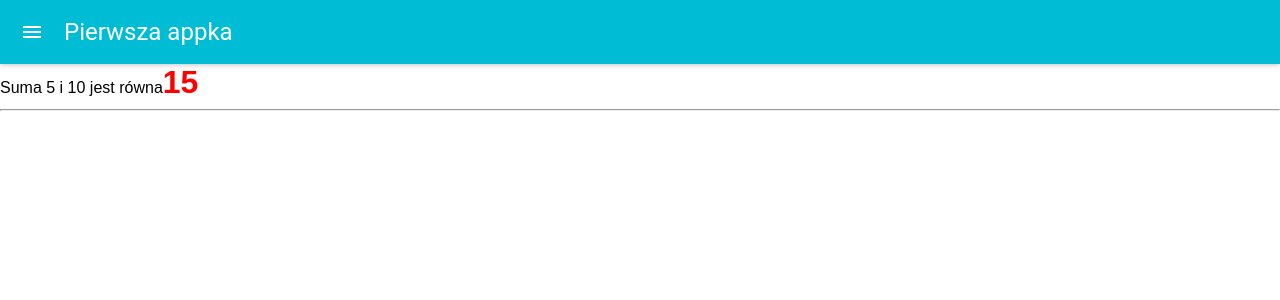
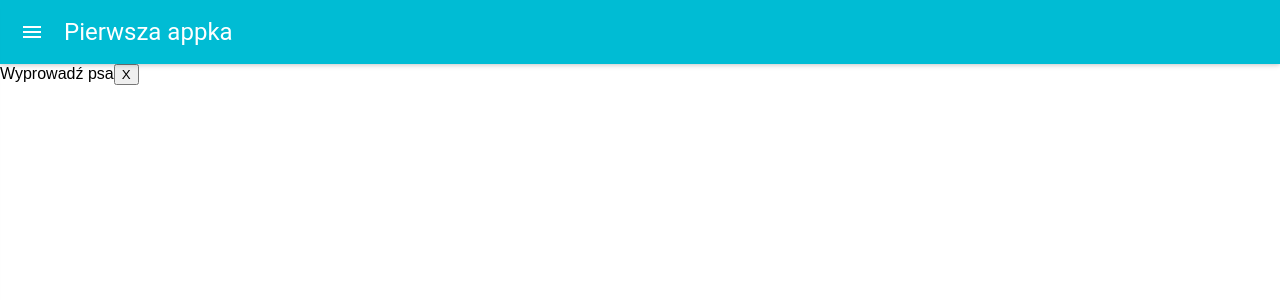
Before and after one commit to improcode/react_is_1, a React (Create React App) app: page /todo in a window 1280 px wide. Shown: the top 300 px of the page. Built offline with nearby package versions, Linux system fonts and the light colour scheme.

Commit message:
todo list part1

```diff
--- a/src/App.js
+++ b/src/App.js
@@ -2,7 +2,6 @@ import React from 'react'
 import {
     BrowserRouter as Router,
     Route,
-    Link
 } from 'react-router-dom'
 import AppBar from 'material-ui/AppBar'
 
@@ -16,6 +15,7 @@ import CounterWithState from './components/CounterWithState'
 import Dashboard from './components/Dashboard'
 import Hello from './components/Hello'
 import SideBar from './components/SideBar'
+import ToDo from './components/ToDo/ToDo'
 
 
 class App extends React.Component {
@@ -44,7 +44,8 @@ class App extends React.Component {
                             isSideBarOpen={this.state.isDrawerOpen}
                         />
 
-
+                        <Route path={'/todo'}
+                               component={ToDo}/>
                         <Route path={'/mapping-array'}
                                component={MappingArray}/>
                         <Route path={'/mapping-array-2'}
@@ -59,13 +60,11 @@ class App extends React.Component {
                                render={() => (
                                    <MyFirstComponent name={'Artur'}/>)}/>
                         <Route path={'/header'}
-                               component={Header}
-                               text={'PAAANIE, daj pan spokój'}/>
+                               render={()=> (<Header text={'PAAANIE, daj pan spokój'}/>)}/>
                         <Route path={'/add'}
-                               component={Add}
-                               numberA={5}
-                               numberB={10}
-                               isRed={false}/>
+                               render={()=> (
+                                   <Add numberA={5} numberB={10} isRed={false} />)}/>
+
                         <Route path={'/hello/:name'}
                                component={Hello}/>
 
@@ -79,10 +78,10 @@ class App extends React.Component {
                 {/*<hr/>*/}
 
 
-                <Add numberA={5}
-                     numberB={10}
-                     isRed={false}/>
-                <hr/>
+                {/*<Add numberA={5}*/}
+                     {/*numberB={10}*/}
+                     {/*isRed={false}/>*/}
+                {/*<hr/>*/}
 
 
             </div>
--- a/src/components/CounterWithState.js
+++ b/src/components/CounterWithState.js
@@ -10,18 +10,36 @@ const styles = {
 
 
 class CounterWithState extends React.Component {
-    state = {
-        count: 0
+    constructor() {
+        super()
 
+        this.state = {
+            count: 0
+
+        }
+
+        this.minusBtnClick = () => this.setState({count: this.state.count - 1})
+        this.plusBtnClick = () => this.setState({count: this.state.count + 1})
     }
 
-    minusBtnClick = () => this.setState({count: this.state.count - 1})
+    componentDidMount() {
+        console.log('Counter is mounted!')
+    }
 
-    plusBtnClick = () => this.setState({count: this.state.count + 1})
+    componentWillUnmount() {
+        console.log('unmount counter')
+    }
+
+    componentDidUpdate() {
+        console.log('did update')
+    }
+
+    componentWillUpdate() {
+        console.log('will update')
+    }
 
     render() {
         // const minusBtnClick = () => {this.setState({count: this.state.count - 1})}
-        //
         // const plusBtnClick = () => {this.setState({count: this.state.count + 1})}
 
         return (
--- a/src/components/SideBar.js
+++ b/src/components/SideBar.js
@@ -19,6 +19,7 @@ open={props.isSideBarOpen}
 <Link to={'/first'}> <MenuItem>Hello</MenuItem> </Link>
 <Link to={'/add'}> <MenuItem>ADD</MenuItem> </Link>
 <Link to={'/hello/Artur'}> <MenuItem>HELLO</MenuItem> </Link>
+<Link to={'/todo'}> <MenuItem>ToDo</MenuItem> </Link>
 
 </Drawer>
 )
--- /dev/null
+++ b/src/components/ToDo/List.js
@@ -0,0 +1,19 @@
+import React from 'react'
+import Task from './Task'
+
+const List = ({tasksList}) => (
+    <div>
+        {
+            tasksList.map(task => (
+                <Task
+                    name={task.name}
+                    key={task.uid}
+                    deleteTask={() => alert('klikłem!')}
+                />
+            ))
+        }
+
+    </div>
+)
+
+export default List
--- /dev/null
+++ b/src/components/ToDo/Task.js
@@ -0,0 +1,16 @@
+import React from 'react'
+
+const Task = ({name, deleteTask}) => (
+    <div>
+        {name}
+
+        <button
+            onClick={deleteTask}
+        >
+            X
+        </button>
+
+    </div>
+)
+
+export default Task
--- /dev/null
+++ b/src/components/ToDo/ToDo.js
@@ -0,0 +1,39 @@
+import React from 'react'
+import List from './List'
+
+
+class ToDo extends React.Component {
+    state = {
+        tasks: [
+            {name: 'Umyj naczynia', uid: 1524821428763},
+            {name: 'Wyprowadź psa', uid: 1524821428764}
+        ],
+        filterText: ''
+    }
+
+    deleteTask = (taskUid) => {
+        const newTasks = this.state.tasks.filter(task => taskUid !== task.uid)
+        this.setState({
+            tasks: newTasks
+        })
+    }
+
+    componentDidMount(){
+        this.deleteTask(1524821428763)
+    }
+
+    render() {
+        return (
+            <div>
+                <List
+                    tasksList={this.state.tasks}
+                />
+            </div>
+
+
+        )
+    }
+
+}
+
+export default ToDo
--- /dev/null
+++ b/src/components/ToDo/index.js
@@ -0,0 +1,2 @@
+/*
+export {default as ToDoList} from './ToDo'*/
```
Also changed, not shown: src/components/ToDo/Controls.js (added, +7 -0 lines).
